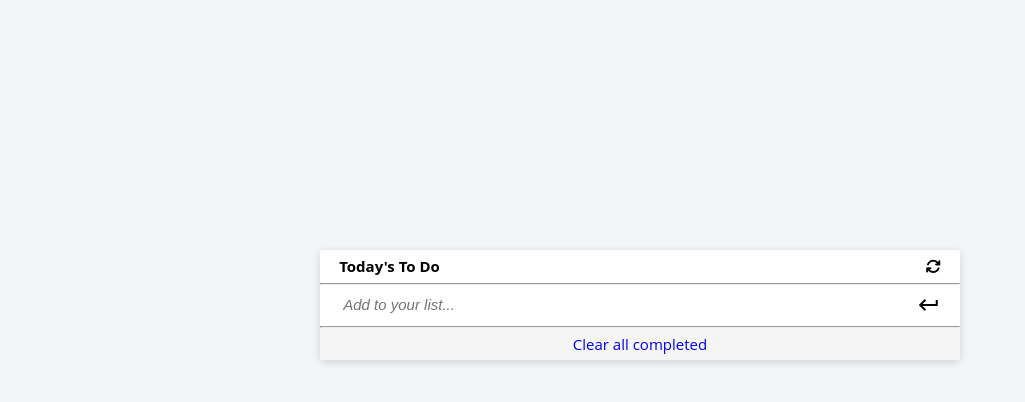
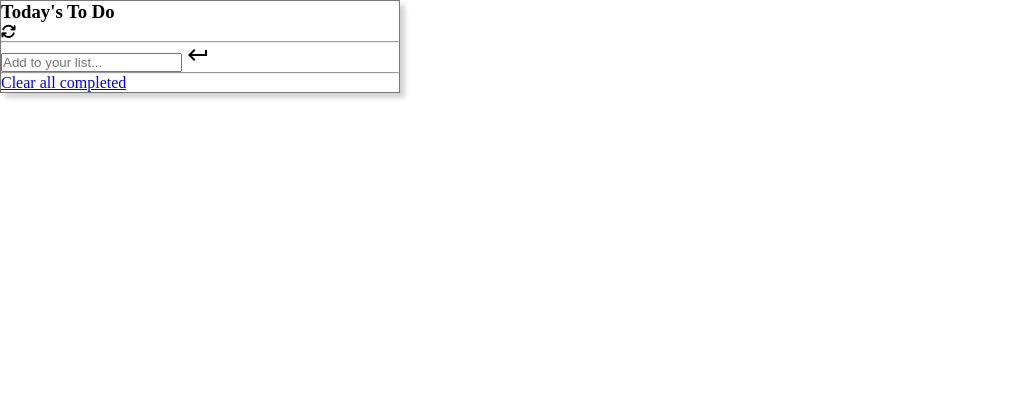
Before and after one commit to chaw-bot/toDoList, a website built with webpack: page src/index.html in a window 1280 px wide. Shown: the whole page, without its empty margins (0-1025 px from the left). Built offline with nearby package versions, Linux system fonts and the light colour scheme.

Commit message:
Change styling

```diff
--- a/src/style.css
+++ b/src/style.css
@@ -1,86 +1,100 @@
-* {
+*,
+::before,
+::after {
+  box-sizing: border-box;
   margin: 0;
   padding: 0;
-  font-family: 'Open Sans', sans-serif;
+}
+
+body {
+  width: 100vw;
+  min-height: 100vh;
+  position: relative;
+  overflow-x: hidden;
+}
+
+h1 {
+  margin-bottom: 15px;
+}
+
+ul {
+  list-style: none;
+  min-height: 60px;
+}
+
+i {
   font-size: 15px;
-  line-height: 20px;
+}
+
+.link {
   text-decoration: none;
 }
 
-body {
-  padding-top: 250px;
-  background-color: #f4f5f7;
+.content,
+.title-container,
+.footer,
+li {
+  display: flex;
+  align-items: center;
+}
+
+.content {
+  width: 100%;
+  height: 100%;
+}
+
+.content {
+  justify-content: center;
+  flex-direction: column;
+  margin-bottom: 10vh;
+  padding: 7.5%;
 }
 
 .container {
-  width: 50%;
-  margin: auto;
-  background-color: #fff;
-  border-radius: 3px;
-  box-sizing: border-box;
-  box-shadow: 0 2px 8px rgb(0 0 0 / 15%);
+  width: 400px;
+  box-shadow: 5px 5px 5px lightgrey;
+  border: 1px solid #787878;
 }
 
-.header {
-  display: flex;
-  padding: 1% 3% 1% 3%;
-  align-items: center;
+.title-container,
+.input-task,
+li,
+.btn-clear {
+  width: 100%;
+  height: 60px;
   justify-content: space-between;
+  padding: 10px 10px;
 }
 
-.input {
-  display: flex;
-  padding: 1% 3% 1% 3%;
-  align-items: center;
-  justify-content: space-between;
+.title-container,
+li {
+  color: #a6a6a6;
 }
 
-.toDo {
-  border-bottom: none;
-  border-top: none;
-  border-left: none;
-  border-right: none;
-  font-family: italics, sans-serif;
+.input-task {
+  border: none;
 }
 
-.task {
-  display: flex;
-  padding: 1% 3% 1% 3%;
-  align-items: center;
-  justify-content: space-between;
+.input-task:focus-within,
+.check-description input:focus-within {
+  outline: none;
 }
 
-.clear {
-  text-align: center;
-  padding: 1% 3% 1% 3%;
-  background-color: whitesmoke;
-  text-decoration: none;
-  color: dimgray;
+.task-list {
+  width: 100%;
+  min-height: 400px;
 }
 
-hr {
-  margin: 0;
+.list-checkbox {
+  margin-right: 5px;
 }
 
-.input input {
-  font-style: italic;
-  outline: none;
+.btn-clear {
+  background-color: inherit;
   border: none;
-  padding: 4px;
-  width: 500px;
-  background-color: #fff;
+  cursor: grabbing;
 }
 
-.delete {
-  display: none;
+.element-border {
+  border-bottom: 1px solid #c4c4c4;
 }
-
-.delete:hover {
-  cursor: pointer;
-  color: red;
-}
-
-.dots:hover {
-  cursor: pointer;
-  color: blanchedalmond;
-}
```
